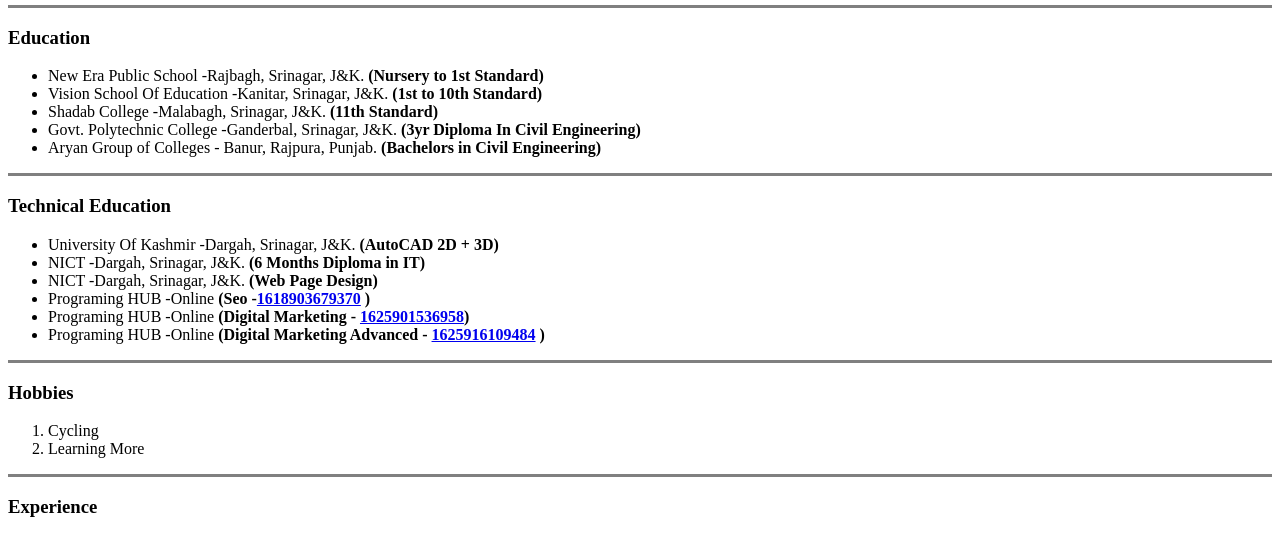
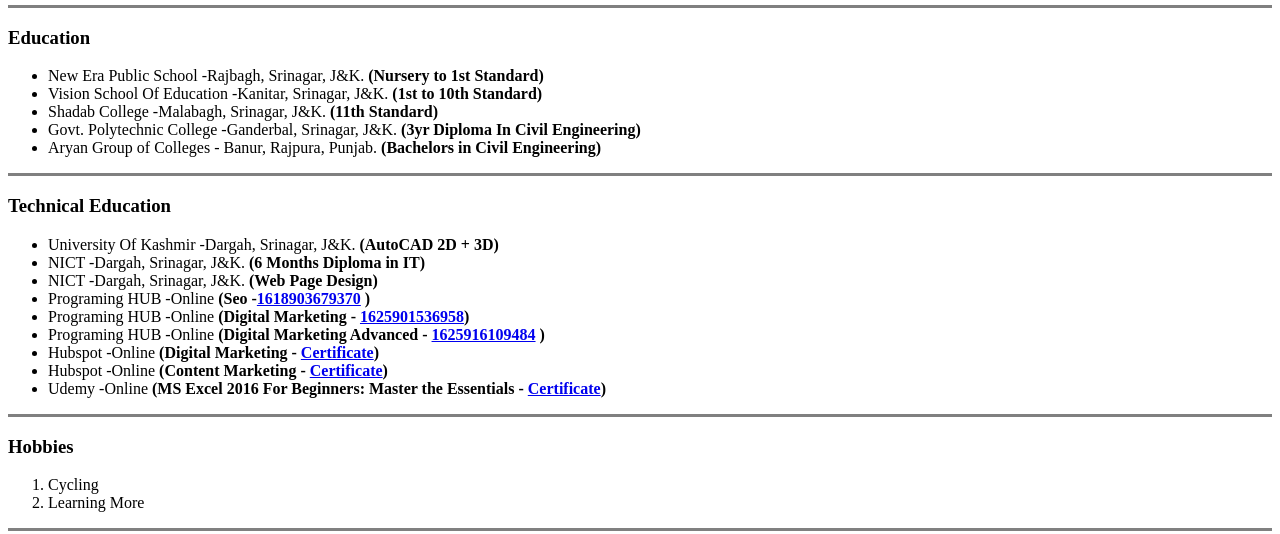
Before and after one commit to 4lt41r/Mujeeb-Ul-Haq-Qadri, a plain HTML site: page index.html in a window 1280 px wide. Shown: the part 238-772 px from the top of the page. Drawn offline with Linux system fonts and the light colour scheme.

Commit message:
Update index.html

```diff
--- a/index.html
+++ b/index.html
@@ -36,6 +36,11 @@
     <li>Programing HUB -Online <strong>(Seo -<a href="https://storage.googleapis.com/programminghub/certificate%2F1618903679370.jpg ">1618903679370</a> )</strong></li>
     <li>Programing HUB -Online <strong>(Digital Marketing - <a href="https://storage.googleapis.com/programminghub/certificate%2F1625901536958.jpg">1625901536958</a>)</strong></li>
     <li>Programing HUB -Online <strong>(Digital Marketing Advanced - <a href="https://storage.googleapis.com/programminghub/certificate%2F1625916109484.jpg">1625916109484</a> )</strong></li>
+    <li>Hubspot -Online <strong>(Digital Marketing - <a href="https://drive.google.com/file/d/1nY8onjKBHY7zE3H-thhh7bdse4Kyyz6z/view?usp=sharing">Certificate</a>)</strong></li>
+    <li>Hubspot -Online <strong>(Content Marketing - <a href="https://drive.google.com/file/d/1OdpNv2o1sQD68i8IaSZOWhjb3j5nwuCI/view?usp=sharing">Certificate</a>)</strong></li>
+    <li>Udemy -Online <strong>(MS Excel 2016 For Beginners: Master the Essentials - <a href="https://drive.google.com/file/d/1208yYeDo3mrCxrBggNWrwkSw4NmvaiRt/view?usp=sharing">Certificate</a>)</strong></li>
+
+
   </ul>
   <hr size="3" noshade>
   <h3>Hobbies</h3>
```
